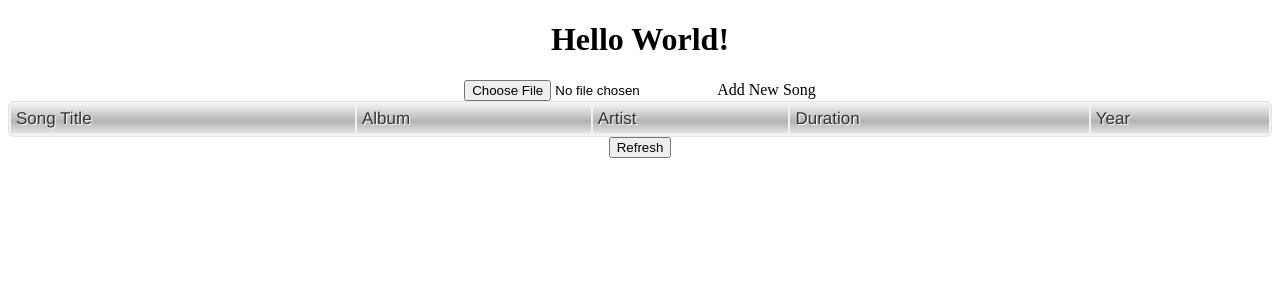
After one commit to chzhcn/MusicShare, a Flask app: page /refresh in a window 1280 px wide. The commit adds this page. Shown: the top 300 px of the page. Run offline with Flask 2, Linux system fonts and the light colour scheme; lists and menus that the app fills with data are empty.

Commit message:
Updated GUI` >>>>>>> 504eb318a16011ddf1b0eea7992d214627be2d52

```diff
--- a/hello.py
+++ b/hello.py
@@ -1,24 +1,46 @@
-from flask import Flask,url_for,render_template
+from flask import Flask,url_for,render_template,request
 import cli
+import threading
 app = Flask(__name__)
-
+c = cli.client()
 @app.route('/')
 def index():
-    return 'Index Page'
+    return render_template('hello.html')
 
-@app.route('/hello/')
-@app.route('/hello/<name>')
-def hello(name=None):
-    cli.main()
-    return render_template('hello.html', name=name)
+@app.route('/login', methods=['POST', 'GET'])
+def login():
+    name = None
+    music_table={}
+    if request.method == 'POST':
+        print request.form['username']
+        name = request.form['username']
+        c.username = name
+        c.init_username()
+        return render_template("welcome.html",name=c.username,music_table=c.music_table)
+def refresh1():
+    return render_template("welcome.html",name=c.username,music_table=c.music_table)
+def refresh2():
+    while True:
+        refresh1()
+        time.sleep(10)
 
+@app.route('/refresh',methods=['POST', 'GET'])
+def refresh():
+    music_table={}
+    if request.method == 'POST':
+        return render_template("welcome.html",name=c.username,music_table=c.music_table)
+    else:
+        return render_template("welcome.html",name=c.username,music_table=c.music_table)
 @app.route('/user/<username>')
 def show_user_profile(username):
     # show the user profile for that user
     return '<b>Hello %s </b>' % username
 
-#with app.test_request_context():
-#   print url_for('show_user_profile', username='Kanchan Matkar')
+with app.test_request_context('/hello', method='POST'):
+    # now you can do something with the request until the
+    # end of the with block, such as basic assertions:
+    assert request.path == '/hello'
+    assert request.method == 'POST'
 
 if __name__ == '__main__':
-    app.run(debug=True)
+    app.run('127.0.0.1',1234)
--- a/static/style.css
+++ b/static/style.css
@@ -1,3 +1,44 @@
 h1,div{
  text-align: center;
 }
+#songs {
+	border: 1px solid #e3e3e3;
+	background-color: #f2f2f2;
+        width: 100%;
+	border-radius: 6px;
+	-webkit-border-radius: 6px;
+	-moz-border-radius: 6px;
+}
+#songs td, #songs th {
+	padding: 5px;
+	color: #333;
+}
+#songs thead {
+	font-family: "Lucida Sans Unicode", "Lucida Grande", sans-serif;
+	padding: .2em 0 .2em .5em;
+	text-align: left;
+	color: #4B4B4B;
+	background-color: #C8C8C8;
+	background-image: -webkit-gradient(linear, left top, left bottom, from(#f2f2f2), to(#e3e3e3), color-stop(.6,#B3B3B3));
+	background-image: -moz-linear-gradient(top, #D6D6D6, #B0B0B0, #B3B3B3 90%);
+	border-bottom: solid 1px #999;
+}
+#songs th {
+	font-family: 'Helvetica Neue', Helvetica, Arial, sans-serif;
+	font-size: 17px;
+	line-height: 20px;
+	font-style: normal;
+	font-weight: normal;
+	text-align: left;
+	text-shadow: white 1px 1px 1px;
+}
+#songs td {
+	line-height: 20px;
+	font-family: 'Helvetica Neue', Helvetica, Arial, sans-serif;
+	font-size: 14px;
+	border-bottom: 1px solid #fff;
+	border-top: 1px solid #fff;
+}
+#songs td:hover {
+	background-color: #fff;
+}
--- a/templates/hello.html
+++ b/templates/hello.html
@@ -9,8 +9,10 @@
 <img src="../static/pic.jpg"  style="margin:auto;display:block;"  />
 <div>
 <h3> Please enter your user name: </h3><br>
-<input type="text" name="username"{{request.form}}/><br><br>
-<button type="button">Start Sharing</button>
+<form action="{{ url_for('login') }}" method=post>
+<input type="text" name="username"/><br><br>
+<input type="submit" value="Submit" />
+</form>
 </div>
 </body>
 </html>
--- /dev/null
+++ b/templates/welcome.html
@@ -0,0 +1,46 @@
+<!doctype html>
+<head>
+<link rel="stylesheet" type="text/css" href="../static/style.css" />
+<title>Hello from Flask</title>
+</head>
+<form action="{{url_for('refresh')}}" method=post>
+{% if name %}
+  <h1>Welcome {{ name }}!</h1>
+{% else %}
+  <h1>Hello World!</h1>
+{% endif %}
+<div>
+<input type="file" name="newsong">Add New Song</input>
+</div>
+<table id="songs">
+<thead>
+		<th>Song Title</th>
+		<th>Album</th>
+		<th>Artist</th>
+        <th>Duration</th>
+        <th>Year</th>
+	</thead>
+{% for user,song_info in music_table.items() %}
+    {% for seq,song in song_info.items() %}
+    <tr>
+    <td>
+    {{song.title}}
+    </td>
+    <td>
+    {{song.album}}
+    </td>
+    <td>
+    {{song.artist}}
+    </td>
+    <td>
+    {{song.length/60}}
+    </td>
+    <td>
+    {{song.year}}
+    </td>
+    </tr>
+    {% endfor %}
+{% endfor %}
+</table>
+<div><input id="refresh" type="Submit" value="Refresh"/></div>
+</form>
```
